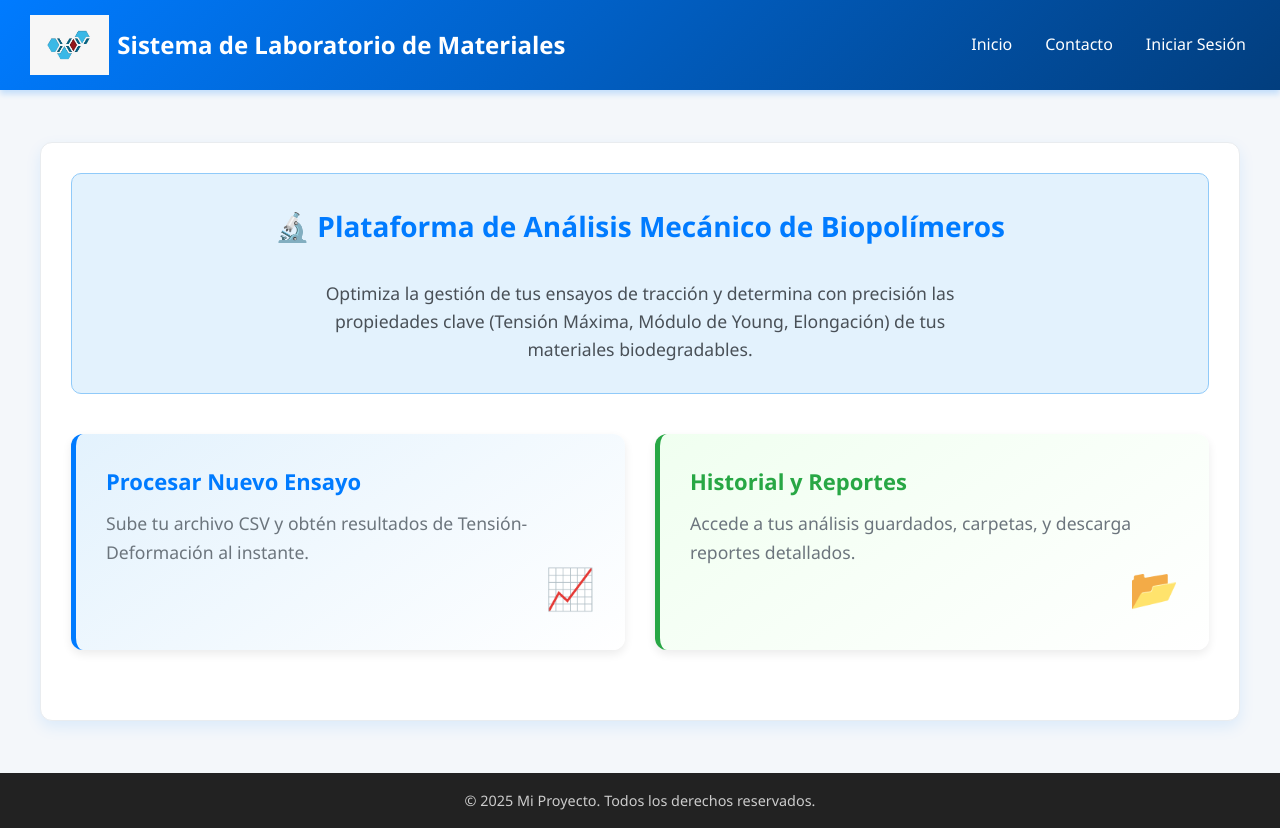
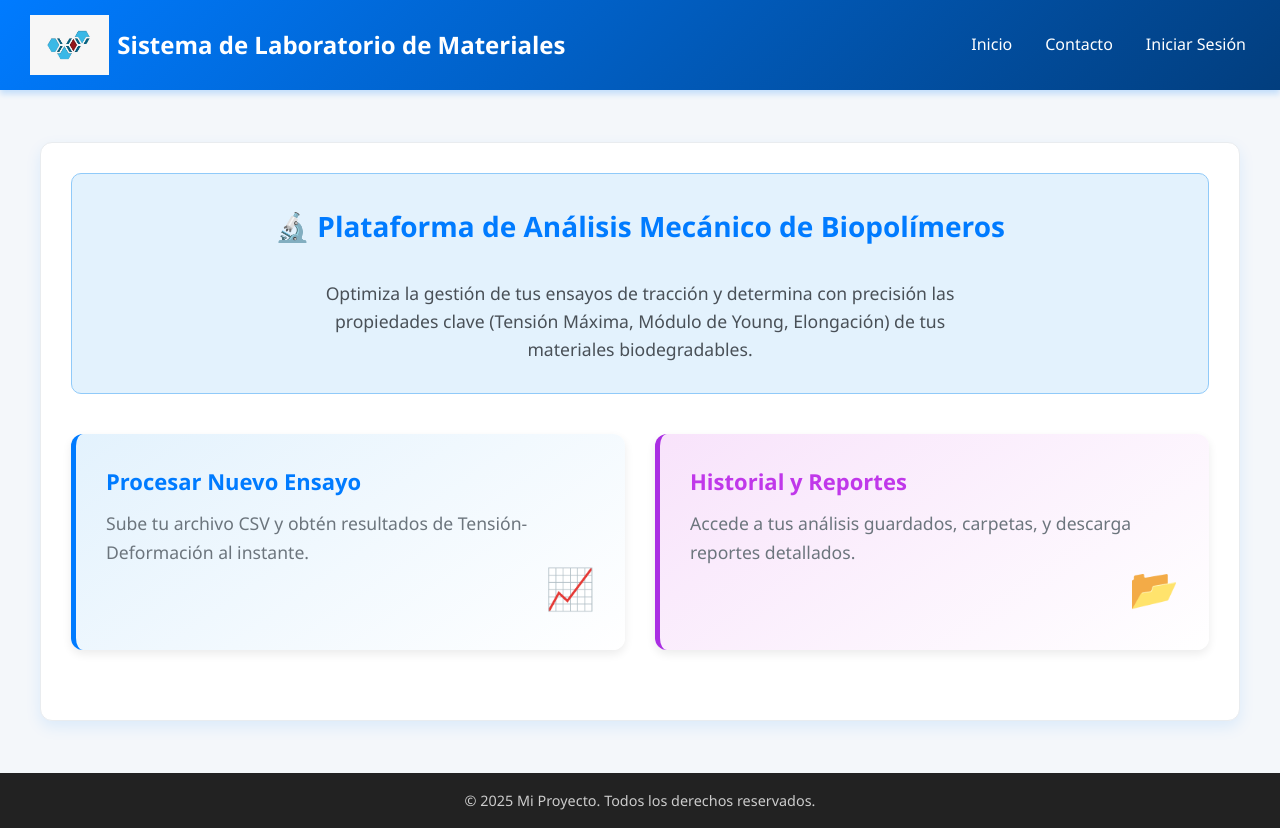
Before and after one commit to Juaniip/SEMINARIO-INTEGRADOR, a React (Vite) app in the folder FRONTEND/: page / in a window 1280 px wide. Built offline with nearby package versions, Linux system fonts and the light colour scheme.

Commit message:
Nuevo detalles secondary-card

```diff
--- a/FRONTEND/src/pages/Home.css
+++ b/FRONTEND/src/pages/Home.css
@@ -77,11 +77,11 @@
 }
 
 .secondary-card {
-    background: linear-gradient(145deg, #f0fff0 0%, #ffffff 100%);
-    border-left: 5px solid #28a745; /* Usamos verde para la gestión de datos */
+    background: linear-gradient(145deg, #f8e3fb 0%, #ffffff 100%);
+    border-left: 5px solid #aa2fe3;
 }
 .secondary-card h3 {
-    color: #28a745;
+    color: #c038ea;
 }
 
 /* --- RESUMEN DEL SISTEMA --- */
```
